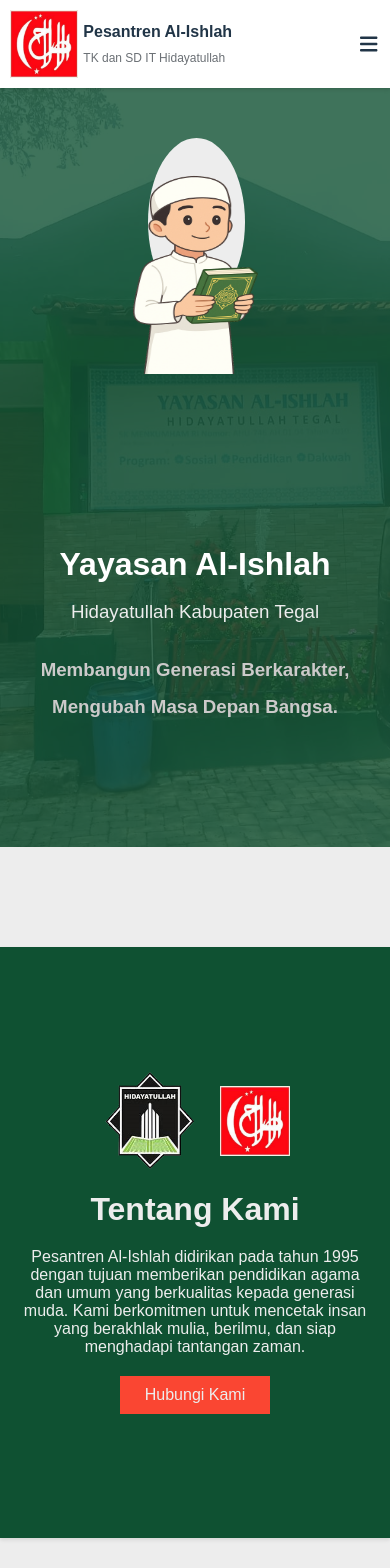
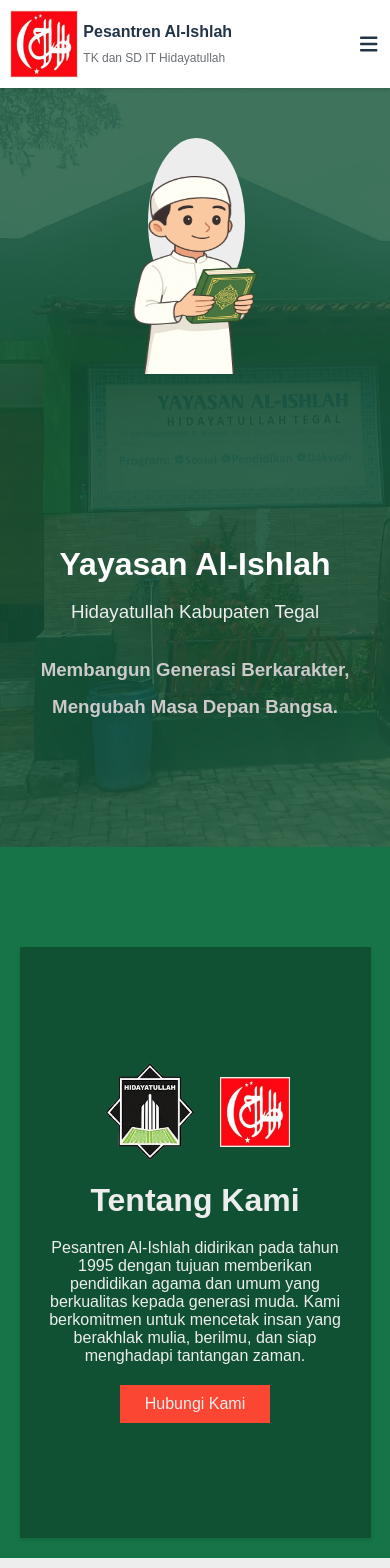
Before and after one commit to mohagusrifai02/al-ishlah, a Next.js app: page / in a window 390 px wide. Shown: the top 1568 px of the page. Built offline with nearby package versions, Linux system fonts and the light colour scheme; no server answers.

Commit message:
ui about

```diff
--- a/src/app/globals.css
+++ b/src/app/globals.css
@@ -179,7 +179,8 @@
     justify-content: center;
     align-items: center;
     gap: 10px;
-    perspective: 1000px;
+    background-color: #167448;
+    padding-bottom: 20px;
 }
 
 .container_about .hero-about{
@@ -1104,7 +1105,7 @@
        flex-direction: column;
     }
     .container_about .hero-about .deskripsi{
-    width: 100%;
+    width: 90%;
 }
 
 
```
